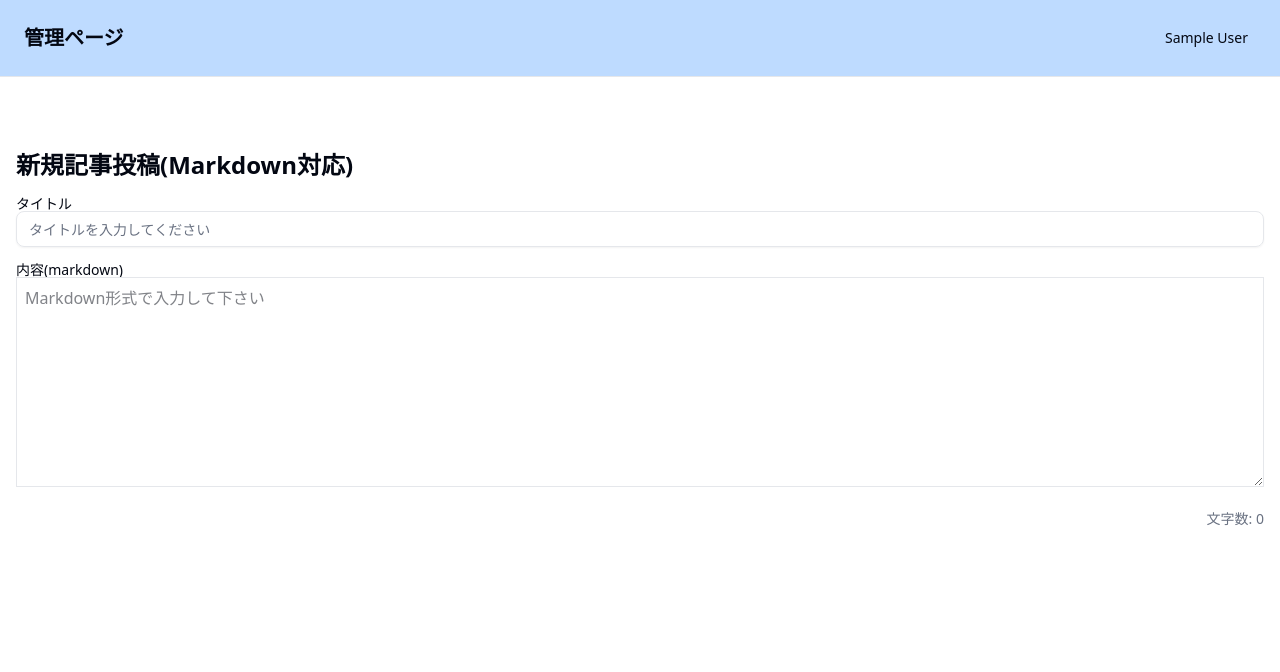
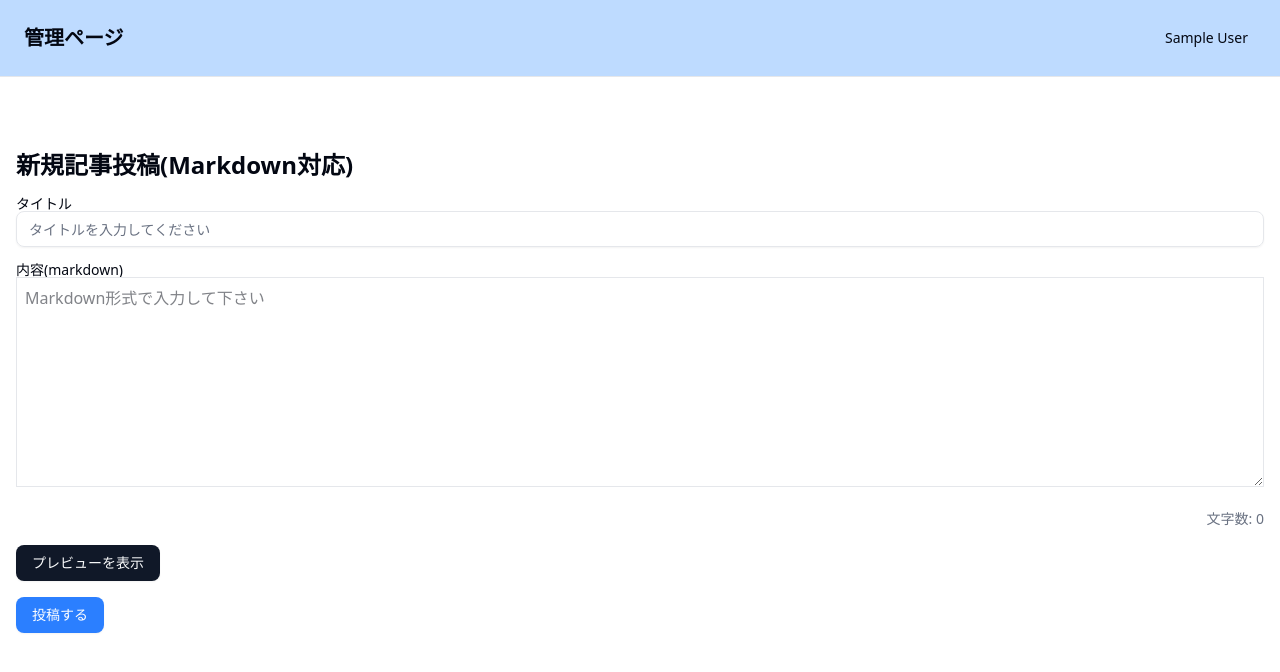
Before and after one commit to kentosoccer0502/next-blog-practice, a Next.js app: page /manage/posts/create in a window 1280 px wide. Shown: the top 672 px of the page. Built offline with nearby package versions, Linux system fonts and the light colour scheme; no server answers; sample sign-in values are in the browser's storage.

Commit message:
fix: @tailwindcss/typographyを使えるように

```diff
--- a/src/app/(private)/manage/posts/create/page.tsx
+++ b/src/app/(private)/manage/posts/create/page.tsx
@@ -14,6 +14,7 @@ import { Button } from "@/components/ui/button"
 export default function CreatePage() {
     const [content, setContent] = useState('')
     const [contentLength, setContentLength] = useState(0)
+    const [preview, setPreview] = useState(false)
 
     const handleContentChange = (e: React.ChangeEvent<HTMLTextAreaElement>) => {
         const value = e.target.value
@@ -39,6 +40,22 @@ export default function CreatePage() {
         <div className="text-right text-sm text-gray-500 mt-1">
             文字数: {contentLength}
         </div>
+        <div>
+            <Button type="button" onClick={() => setPreview(!preview)}>
+                {preview ? 'プレビューを閉じる': 'プレビューを表示'}
+            </Button>
+        </div>
+        {preview && (
+            <div className="border p-4 bg-gray-50 prose">
+                <ReactMarkdown
+                    remarkPlugins={[remarkGfm]}
+                    rehypePlugins={[rehypeHighlight]}
+                    skipHtml={false} // HTMLスキップを無効化
+                    unwrapDisallowed={true} // Markdownの改行を解釈
+                >{content}</ReactMarkdown>
+            </div>
+        )}
+        <Button type="submit" className="bg-blue-500 text-white px-4 py-2 rouded">投稿する</Button>
       </form>
     </div>
   )
--- a/src/app/globals.css
+++ b/src/app/globals.css
@@ -1,5 +1,6 @@
 @import "tailwindcss";
 @import "tw-animate-css";
+@plugin "@tailwindcss/typography";
 
 @custom-variant dark (&:is(.dark *));
 
```
